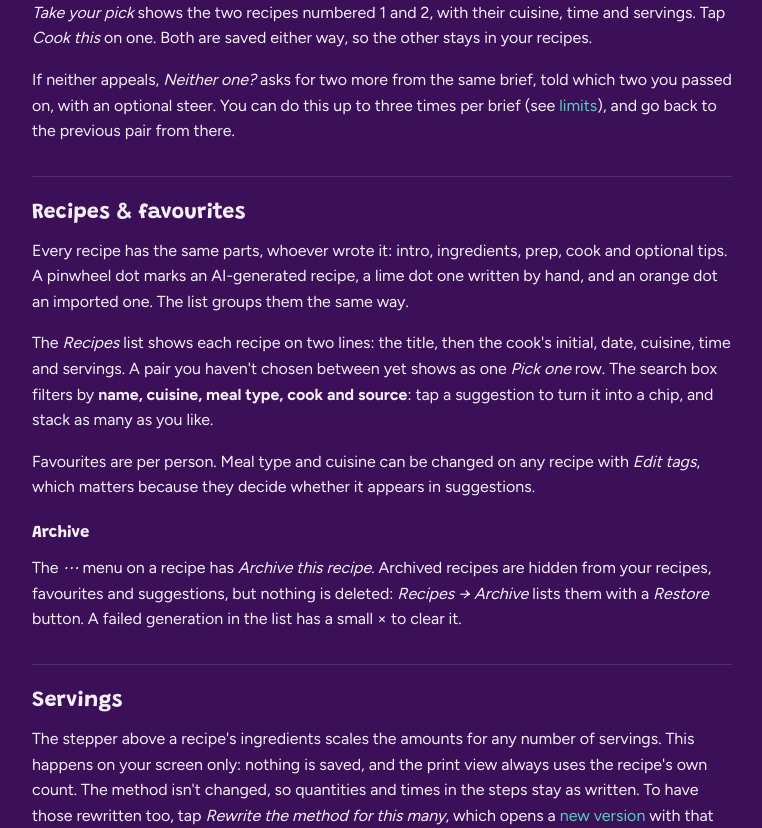
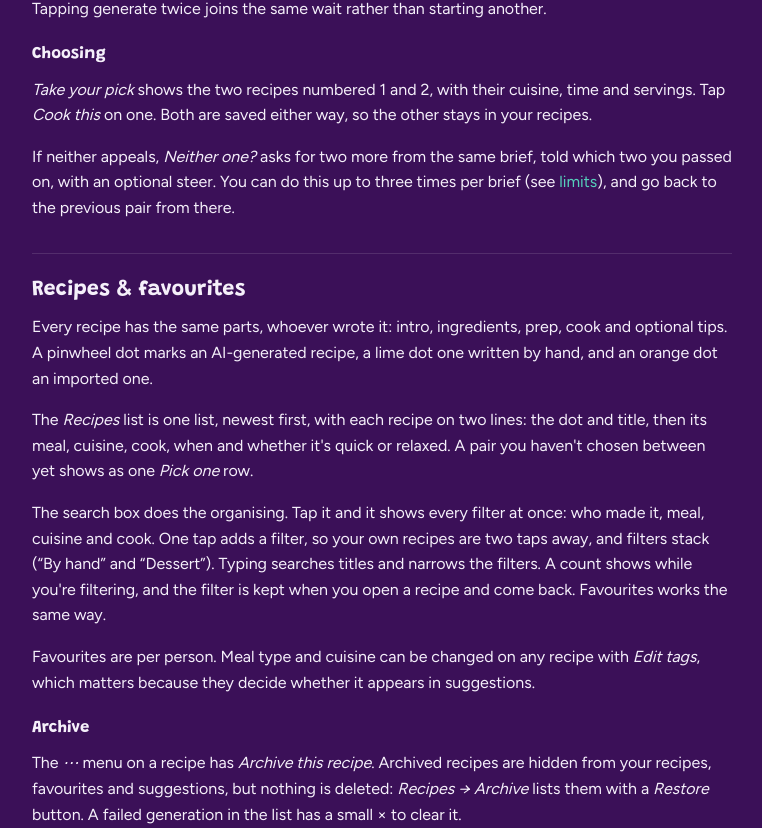
Before and after one commit to amiablealex/my-kitchen-site, a Flask app: page /docs in a window 1280 px wide. Shown: the part 3908-4736 px from the top of the page, without its empty margins (362-1124 px from the left). Run offline with Flask 3, Linux system fonts and the light colour scheme.

Commit message:
Docs: one recipe list with filter panel; unlinked ingredients

```diff
--- a/templates/docs.html
+++ b/templates/docs.html
@@ -122,7 +122,10 @@
         re-link a line, unlink it, or add a new catalogue ingredient and link it in one go. Your
         corrections are shared with the household and aren't changed behind your back.</p>
       <p>Imported recipes keep each line's own wording (“2 garlic cloves, crushed”), linked where the
-        app recognises the ingredient. A line can stay unlinked and be linked later.</p>
+        app recognises the ingredient. A line can stay unlinked and be linked later, but until it is,
+        the recipe can't be checked against your stock and won't be suggested. A note under
+        <em>Ingredients</em> says so, with <em>Link it</em> to fix it. Staples such as water and salt
+        are worth having in your catalogue for this reason.</p>
 
       <h3>Equipment</h3>
       <p>Your equipment list (air fryer, wok, large baking dish) is under <em>Manage</em>. It goes into
@@ -199,11 +202,15 @@
       <h2>Recipes &amp; favourites</h2>
       <p>Every recipe has the same parts, whoever wrote it: intro, ingredients, prep, cook and optional
         tips. A pinwheel dot marks an AI-generated recipe, a lime dot one written by hand, and an
-        orange dot an imported one. The list groups them the same way.</p>
-      <p>The <em>Recipes</em> list shows each recipe on two lines: the title, then the cook's initial,
-        date, cuisine, time and servings. A pair you haven't chosen between yet shows as one
-        <em>Pick one</em> row. The search box filters by <strong>name, cuisine, meal type, cook and
-        source</strong>: tap a suggestion to turn it into a chip, and stack as many as you like.</p>
+        orange dot an imported one.</p>
+      <p>The <em>Recipes</em> list is one list, newest first, with each recipe on two lines: the dot
+        and title, then its meal, cuisine, cook, when and whether it's quick or relaxed. A pair you
+        haven't chosen between yet shows as one <em>Pick one</em> row.</p>
+      <p>The search box does the organising. Tap it and it shows every filter at once: who made it,
+        meal, cuisine and cook. One tap adds a filter, so your own recipes are two taps away, and
+        filters stack (“By hand” and “Dessert”). Typing searches titles and narrows the filters. A
+        count shows while you're filtering, and the filter is kept when you open a recipe and come
+        back. Favourites works the same way.</p>
       <p>Favourites are per person. Meal type and cuisine can be changed on any recipe with
         <em>Edit tags</em>, which matters because they decide whether it appears in suggestions.</p>
 
```
